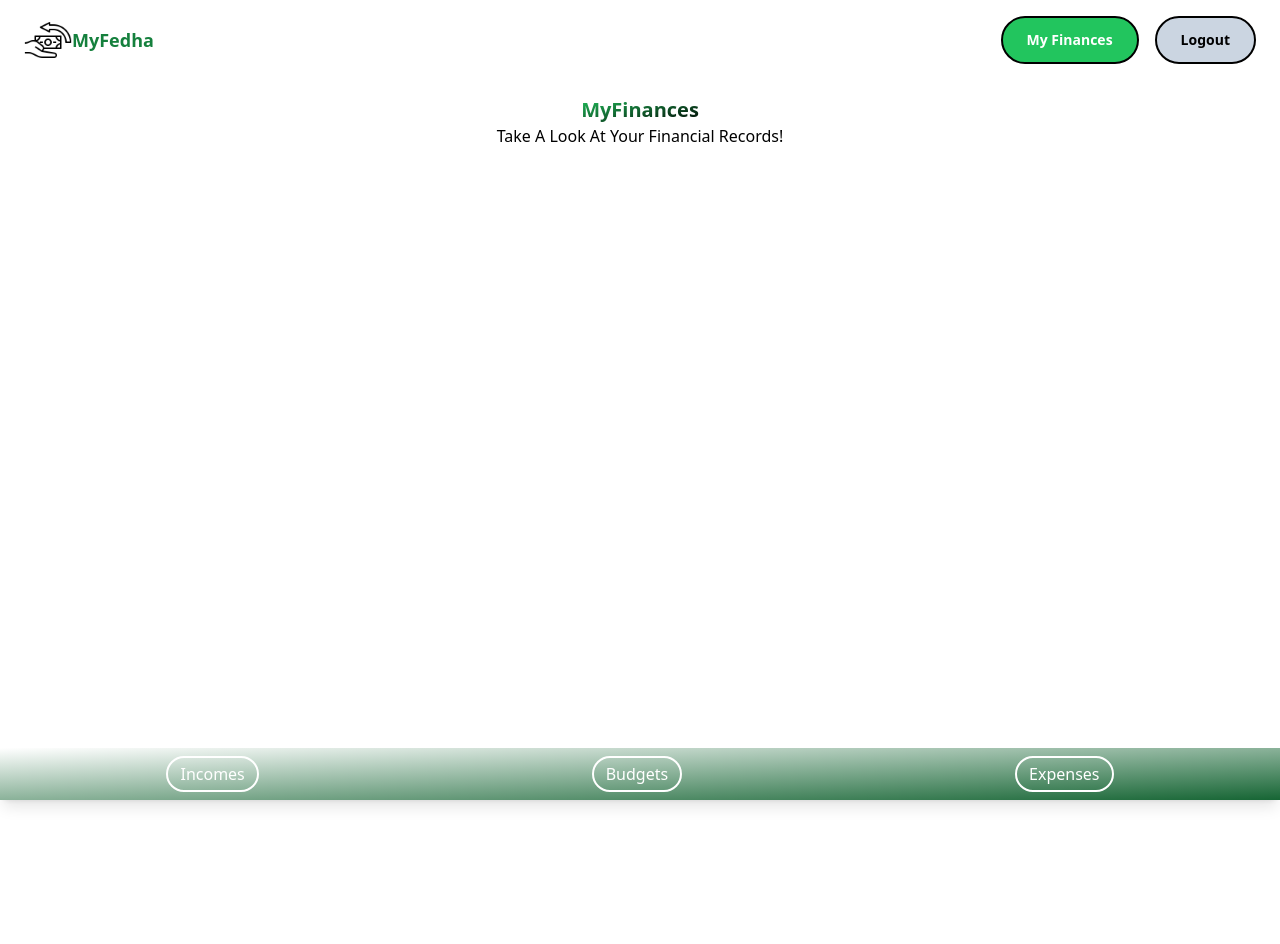
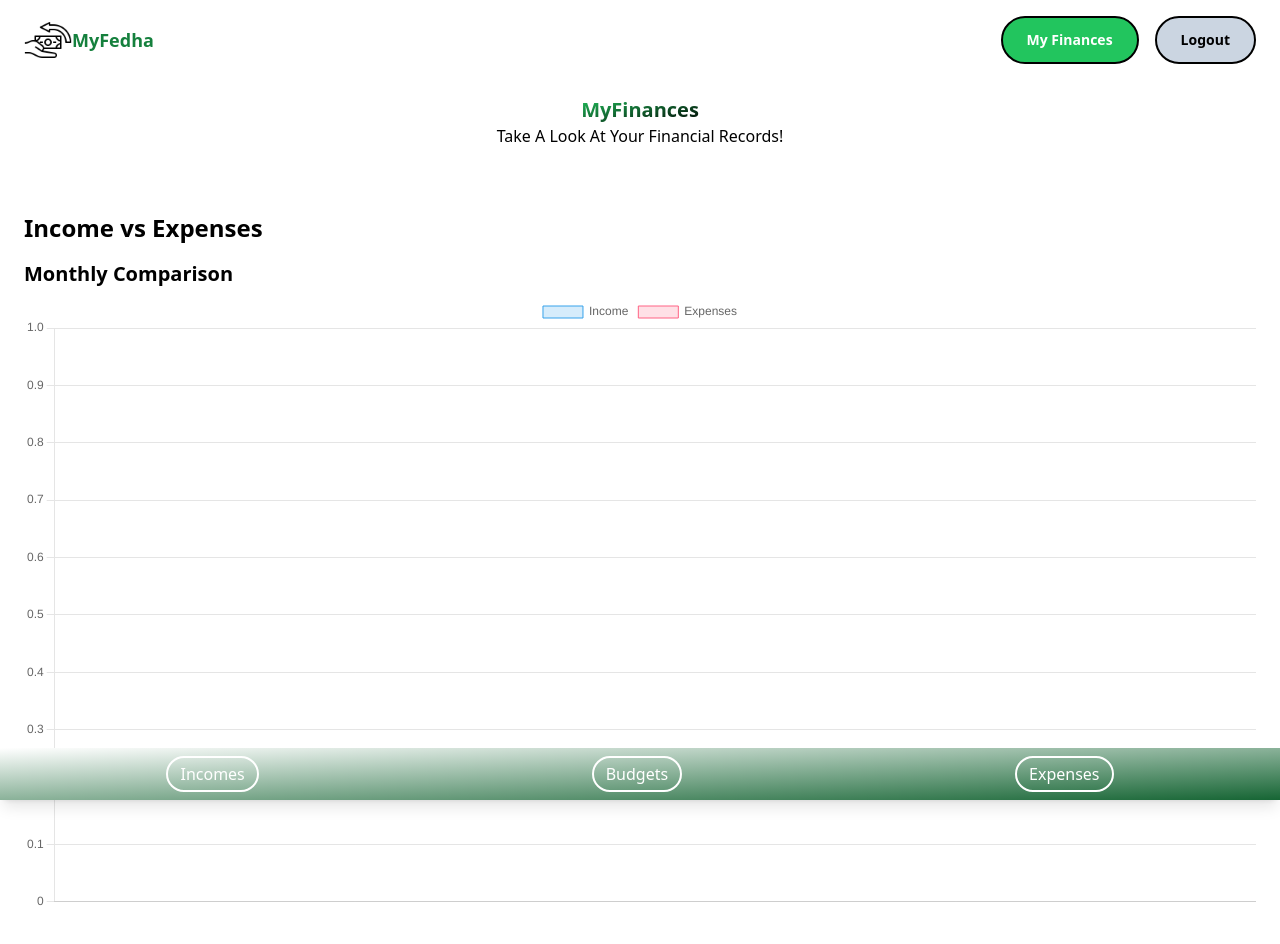
Before and after one commit to korijason/frontend, a React (Vite) app: page /my-finances in a window 1280 px wide. Shown: the top 944 px of the page. Before the commit the page ends 800 px from the top, so only its background shows below. Built offline with nearby package versions, Linux system fonts and the light colour scheme; no server answers.

Commit message:
Implemented Charts

```diff
--- /dev/null
+++ b/src/components/IncomeVSExpensesChart.tsx
@@ -0,0 +1,71 @@
+import React, { useState, useEffect } from 'react';
+import { Bar } from 'react-chartjs-2';
+import { Chart as ChartJS, CategoryScale, LinearScale, BarElement, Title, Tooltip, Legend } from 'chart.js';
+import { getExpenses } from '../services/expenseServices'; // Adjust paths as needed
+import { getIncomes } from '../services/incomeService'; // Adjust paths as needed
+
+ChartJS.register(CategoryScale, LinearScale, BarElement, Title, Tooltip, Legend);
+
+const IncomeVsExpenses = () => {
+  const [expenses, setExpenses] = useState<any[]>([]);
+  const [income, setIncome] = useState<any[]>([]);
+
+  // Fetch expenses and income data
+  useEffect(() => {
+    fetchExpenses();
+    fetchIncome();
+  }, []);
+
+  const fetchExpenses = async () => {
+    try {
+      const expenseData = await getExpenses(); // Fetch expenses data from backend
+      setExpenses(expenseData);
+    } catch (error) {
+      console.error('Error fetching expenses:', error);
+    }
+  };
+
+  const fetchIncome = async () => {
+    try {
+      const incomeData = await getIncomes(); // Fetch income data from backend
+      setIncome(incomeData);
+    } catch (error) {
+      console.error('Error fetching income:', error);
+    }
+  };
+
+  // Prepare data for the chart
+  const chartData = {
+    labels: expenses.map((expense) => expense.date), // Assume date is available in both expenses and income
+    datasets: [
+      {
+        label: 'Income',
+        data: income.map((inc) => inc.amount), // Map to the income amounts
+        backgroundColor: 'rgba(54, 162, 235, 0.2)',
+        borderColor: 'rgba(54, 162, 235, 1)',
+        borderWidth: 1,
+      },
+      {
+        label: 'Expenses',
+        data: expenses.map((expense) => expense.amount), // Map to the expense amounts
+        backgroundColor: 'rgba(255, 99, 132, 0.2)',
+        borderColor: 'rgba(255, 99, 132, 1)',
+        borderWidth: 1,
+      },
+    ],
+  };
+
+  return (
+    <div className="p-6">
+      <h1 className="text-2xl font-semibold mb-4">Income vs Expenses</h1>
+
+      {/* Income vs Expenses Bar Chart */}
+      <div className="mb-8">
+        <h2 className="text-xl font-semibold mb-2">Monthly Comparison</h2>
+        <Bar data={chartData} />
+      </div>
+    </div>
+  );
+};
+
+export default IncomeVsExpenses;
--- a/src/pages/MyFinances.tsx
+++ b/src/pages/MyFinances.tsx
@@ -2,6 +2,7 @@
 
 import FooterNav from "../components/FooterNav";
 import Navbar from "../components/Navbar";
+import IncomeVSExpensesChart from "../components/IncomeVSExpensesChart";
 
 
 const MyFinances = () => {
@@ -18,6 +19,8 @@ const MyFinances = () => {
 
         <div className="mt-6">
           {/* You can display either Budgets, Incomes, or Expenses here based on the route */}
+
+          <IncomeVSExpensesChart />
           <FooterNav />
         </div>
 
```
Also changed, not shown: src/components/ExpensesChart.tsx (added, +83 -0 lines).
